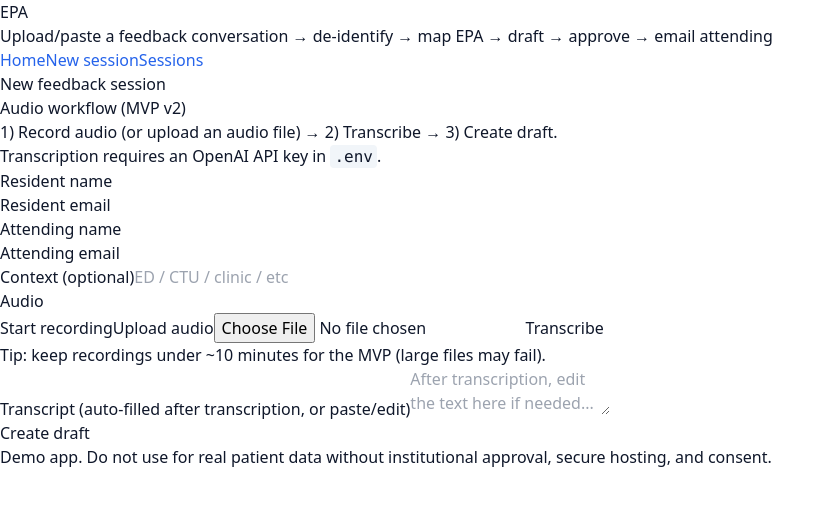
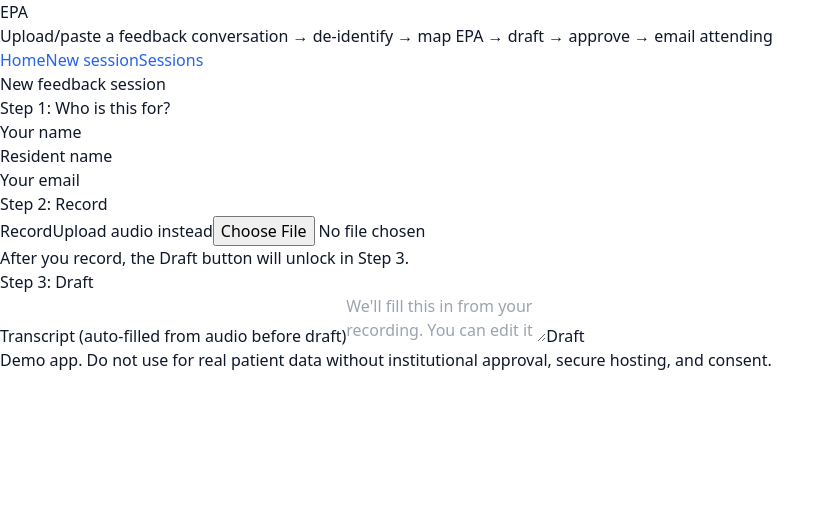
Before and after one commit to shahmirsohail/epa-feedback-mvp, a Next.js app: page /upload in a window 1280 px wide. Shown: the top 506 px of the page, without its empty margins (0-835 px from the left). Built offline with nearby package versions, Linux system fonts and the light colour scheme.

Commit message:
Redesign upload page into linear record-to-draft flow

```diff
--- a/src/app/upload/page.tsx
+++ b/src/app/upload/page.tsx
@@ -28,14 +28,14 @@ function pickRecordingMimeType() {
   return undefined;
 }
 
+type DraftPhase = "idle" | "transcribing" | "creating";
+
 export default function UploadPage() {
   const [residentName, setResidentName] = useState("");
-  const [residentEmail, setResidentEmail] = useState("");
   const [attendingName, setAttendingName] = useState("");
   const [attendingEmail, setAttendingEmail] = useState("");
-  const [context, setContext] = useState("");
   const [transcript, setTranscript] = useState("");
-  const [busy, setBusy] = useState(false);
+  const [draftPhase, setDraftPhase] = useState<DraftPhase>("idle");
   const [error, setError] = useState<string | null>(null);
 
   // Audio
@@ -69,7 +69,7 @@ export default function UploadPage() {
         const blob = new Blob(chunksRef.current, { type: finalMimeType });
 
         if (blob.size === 0) {
-          setError("Recording was empty. Please record for at least 1–2 seconds and try again.");
+          setError("We could not hear anything in that recording. Please try again and speak for a few seconds.");
           stream.getTracks().forEach((t) => t.stop());
           return;
         }
@@ -84,8 +84,8 @@ export default function UploadPage() {
       mr.start(250);
       mediaRecorderRef.current = mr;
       setRecording(true);
-    } catch (e: any) {
-      setError(e?.message || "Microphone permission denied or unavailable.");
+    } catch {
+      setError("We could not access your microphone. Please allow microphone access or upload an audio file.");
     }
   }
 
@@ -101,10 +101,10 @@ export default function UploadPage() {
   }
 
   async function transcribeAudio() {
-    if (!audioBlob) return;
-    setBusy(true);
-    setError(null);
-    try {
+    if (!audioBlob) {
+      throw new Error("Please record or upload audio before creating a draft.");
+    }
+
     const fd = new FormData();
     const fallbackMimeType = audioBlob.type || "audio/webm";
     const fallbackExt = extFromMimeType(fallbackMimeType);
@@ -113,87 +113,93 @@ export default function UploadPage() {
 
     const res = await fetch("/api/transcribe", { method: "POST", body: fd });
     const data = await res.json();
-      if (!res.ok) throw new Error(data?.error || "Transcription failed");
-      setTranscript((data.text || "").trim());
-      if (!data.text) setError("Transcription returned empty text. Try a clearer recording or check your OpenAI key/model.");
-    } catch (err: any) {
-      setError(err.message || String(err));
-    } finally {
-      setBusy(false);
+    if (!res.ok) throw new Error(data?.error || "We could not turn your audio into text. Please try again.");
+
+    const nextTranscript = (data.text || "").trim();
+    if (!nextTranscript) {
+      throw new Error("We could not hear enough to create text. Please try a clearer recording.");
     }
+
+    setTranscript(nextTranscript);
+    return nextTranscript;
   }
 
   async function onSubmit(e: React.FormEvent) {
     e.preventDefault();
-    setBusy(true);
+
+    if (!audioBlob) {
+      setError("Please add a recording before creating a draft.");
+      return;
+    }
+
     setError(null);
+
     try {
+      let nextTranscript = transcript.trim();
+      if (!nextTranscript) {
+        setDraftPhase("transcribing");
+        nextTranscript = await transcribeAudio();
+      }
+
+      setDraftPhase("creating");
       const res = await fetch("/api/sessions", {
         method: "POST",
         headers: { "content-type": "application/json" },
-        body: JSON.stringify({ residentName, residentEmail, attendingName, attendingEmail, context, transcript })
+        body: JSON.stringify({ residentName, attendingName, attendingEmail, transcript: nextTranscript })
       });
       const data = await res.json();
-      if (!res.ok) throw new Error(data?.error || "Failed");
+      if (!res.ok) throw new Error(data?.error || "We could not create your draft. Please try again.");
       window.location.href = `/sessions/${data.id}`;
     } catch (err: any) {
-      setError(err.message || String(err));
-    } finally {
-      setBusy(false);
+      setError(err?.message || "Something went wrong. Please try again.");
+      setDraftPhase("idle");
+      return;
     }
+
+    setDraftPhase("idle");
   }
+
+  const isWorking = draftPhase !== "idle";
+  const canDraft = !!audioBlob && !recording;
 
   return (
     <main className="space-y-4">
       <h1 className="text-2xl font-bold">New feedback session</h1>
 
-      <div className="p-4 rounded border bg-slate-50 text-sm space-y-1">
-        <div className="font-semibold">Audio workflow (MVP v2)</div>
-        <div>1) Record audio (or upload an audio file) → 2) Transcribe → 3) Create draft.</div>
-        <div className="text-xs text-slate-600">
-          Transcription requires an OpenAI API key in <code>.env</code>.
+      <form onSubmit={onSubmit} className="space-y-4">
+        <section className="space-y-3 border rounded p-3">
+          <div className="font-semibold">Step 1: Who is this for?</div>
+          <div className="grid grid-cols-1 md:grid-cols-2 gap-3">
+            <div>
+              <label className="text-sm font-medium">Your name</label>
+              <input className="w-full border rounded p-2" value={attendingName} onChange={e=>setAttendingName(e.target.value)} required />
             </div>
-      </div>
-
-      <form onSubmit={onSubmit} className="space-y-4">
-        <div className="grid grid-cols-1 md:grid-cols-2 gap-3">
             <div>
               <label className="text-sm font-medium">Resident name</label>
               <input className="w-full border rounded p-2" value={residentName} onChange={e=>setResidentName(e.target.value)} required />
             </div>
-          <div>
-            <label className="text-sm font-medium">Resident email</label>
-            <input className="w-full border rounded p-2" value={residentEmail} onChange={e=>setResidentEmail(e.target.value)} required type="email" />
-          </div>
-          <div>
-            <label className="text-sm font-medium">Attending name</label>
-            <input className="w-full border rounded p-2" value={attendingName} onChange={e=>setAttendingName(e.target.value)} required />
-          </div>
-          <div>
-            <label className="text-sm font-medium">Attending email</label>
+            <div className="md:col-span-2">
+              <label className="text-sm font-medium">Your email</label>
               <input className="w-full border rounded p-2" value={attendingEmail} onChange={e=>setAttendingEmail(e.target.value)} required type="email" />
             </div>
-          <div>
-            <label className="text-sm font-medium">Context (optional)</label>
-            <input className="w-full border rounded p-2" value={context} onChange={e=>setContext(e.target.value)} placeholder="ED / CTU / clinic / etc" />
           </div>
-        </div>
+        </section>
 
         <section className="border rounded p-3 space-y-3">
-          <div className="font-semibold">Audio</div>
+          <div className="font-semibold">Step 2: Record</div>
           <div className="flex flex-wrap gap-2 items-center">
             {!recording ? (
-              <button type="button" onClick={startRecording} className="px-3 py-1.5 rounded bg-slate-900 text-white text-sm">
-                Start recording
+              <button type="button" onClick={startRecording} className="px-4 py-2 rounded bg-slate-900 text-white text-sm font-medium">
+                Record
               </button>
             ) : (
-              <button type="button" onClick={stopRecording} className="px-3 py-1.5 rounded bg-red-700 text-white text-sm">
+              <button type="button" onClick={stopRecording} className="px-4 py-2 rounded bg-red-700 text-white text-sm font-medium">
                 Stop
               </button>
             )}
 
-            <label className="px-3 py-1.5 rounded border text-sm cursor-pointer">
-              Upload audio
+            <label className="px-3 py-1.5 rounded border text-sm cursor-pointer text-slate-700">
+              Upload audio instead
               <input
                 type="file"
                 accept="audio/*"
@@ -207,42 +213,32 @@ export default function UploadPage() {
                 }}
               />
             </label>
-
-            <button
-              type="button"
-              disabled={!audioBlob || busy}
-              onClick={transcribeAudio}
-              className="px-3 py-1.5 rounded bg-blue-700 text-white text-sm disabled:opacity-50"
-            >
-              {busy ? "Working..." : "Transcribe"}
-            </button>
           </div>
 
-          {audioUrl && (
-            <audio controls src={audioUrl} className="w-full" />
-          )}
+          {audioUrl && <audio controls src={audioUrl} className="w-full" />}
 
-          <div className="text-xs text-slate-600">
-            Tip: keep recordings under ~10 minutes for the MVP (large files may fail).
-          </div>
+          <div className="text-xs text-slate-600">After you record, the Draft button will unlock in Step 3.</div>
         </section>
 
-        <div>
-          <label className="text-sm font-medium">Transcript (auto-filled after transcription, or paste/edit)</label>
+        <section className="space-y-2 border rounded p-3">
+          <div className="font-semibold">Step 3: Draft</div>
+          <label className="text-sm font-medium">Transcript (auto-filled from audio before draft)</label>
           <textarea
             className="w-full border rounded p-2 h-56 font-mono text-xs"
             value={transcript}
             onChange={e=>setTranscript(e.target.value)}
-            required
-            placeholder="After transcription, edit the text here if needed..."
+            placeholder="We'll fill this in from your recording. You can edit it before creating the draft."
           />
-        </div>
+
+          {draftPhase === "transcribing" && <div className="text-sm text-slate-700">Transcribing…</div>}
+          {draftPhase === "creating" && <div className="text-sm text-slate-700">Creating draft…</div>}
 
           {error && <div className="text-sm text-red-700">{error}</div>}
 
-        <button disabled={busy} className="px-4 py-2 rounded bg-emerald-700 text-white disabled:opacity-50">
-          {busy ? "Creating..." : "Create draft"}
+          <button disabled={!canDraft || isWorking} className="px-4 py-2 rounded bg-emerald-700 text-white disabled:opacity-50">
+            Draft
           </button>
+        </section>
       </form>
     </main>
   );
```
Lines whose indentation alone changed are shown as unchanged.
